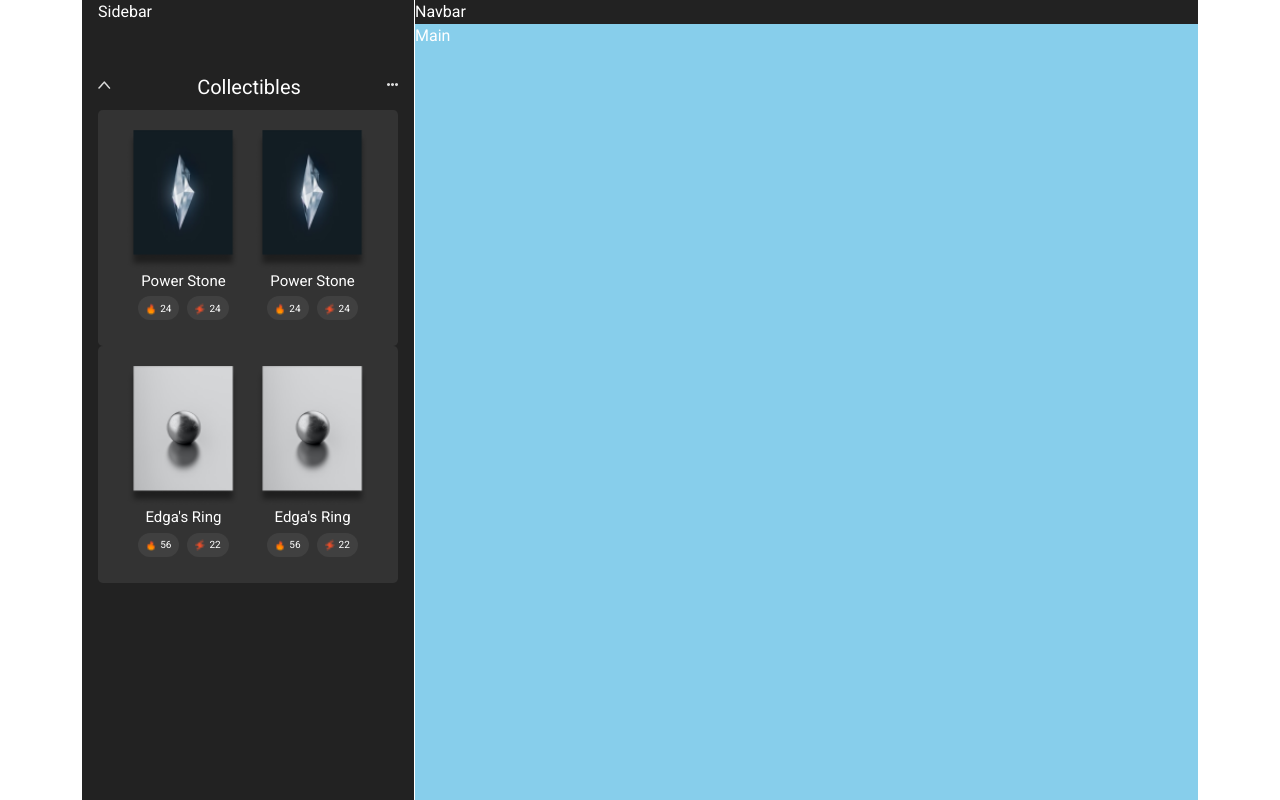
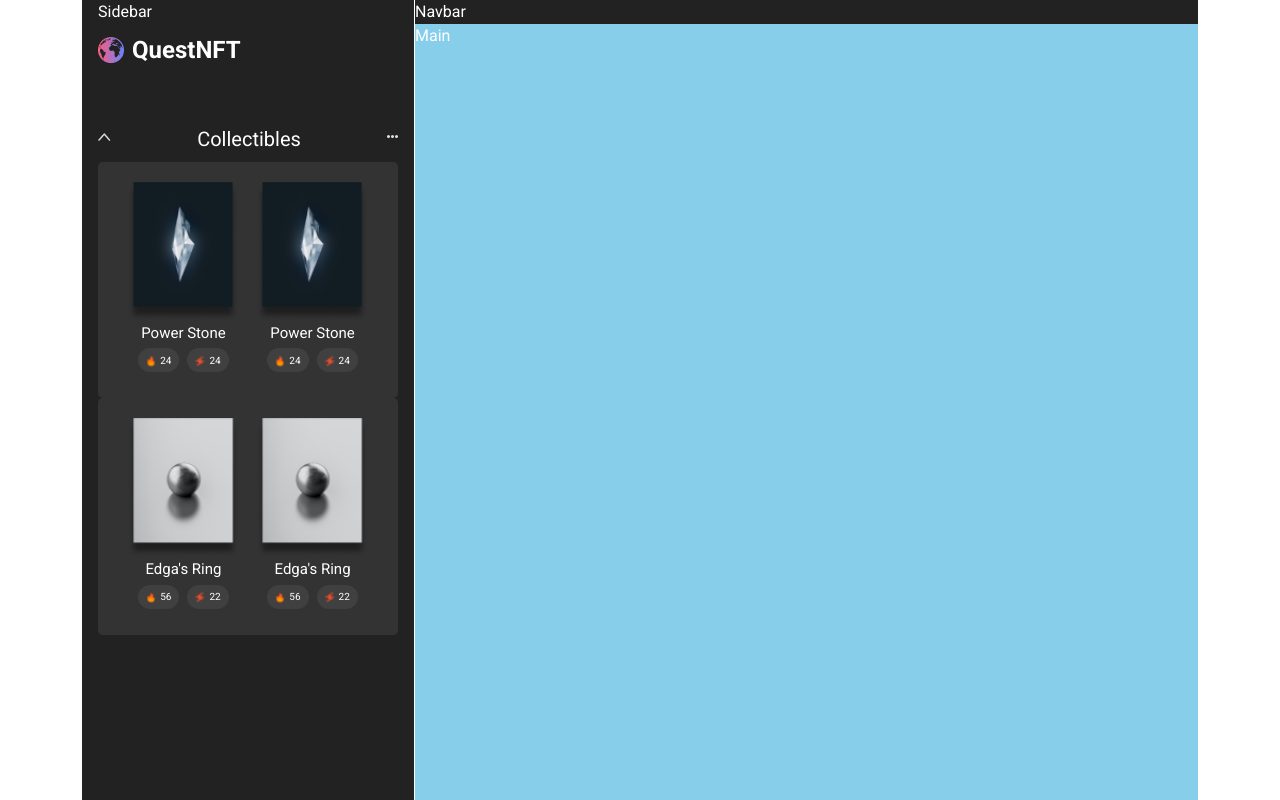
Before and after one commit to Phosah/vue_nft_project, a Vue app: page / in a window 1280 px wide. Built offline with nearby package versions, Linux system fonts and the light colour scheme.

Commit message:
addition of logo to sidebar

```diff
--- a/src/views/Home.vue
+++ b/src/views/Home.vue
@@ -5,6 +5,10 @@
         <!-- Main Sidebar -->
         <section class="home-sidebar border-end border-white px-3">
           Sidebar
+          <div class="d-flex align-items-center py-2">
+            <div class="me-2"><img src="../assets/logo.png" alt="Logo"></div>
+            <div class="home-sidebar__logo-text fw-bold">QuestNFT</div>
+          </div>
           <Collectibles />
         </section>
         <section class="home-main flex-grow-1">
@@ -32,6 +36,9 @@ export default {
 .home-sidebar {
   background-color: #222222;
 }
+.home-sidebar__logo-text {
+  font-size: 24px;
+}
 .home-navbar {
   background-color: #222222;
 }
```
Also changed, not shown: src/assets/logo.png (added).
